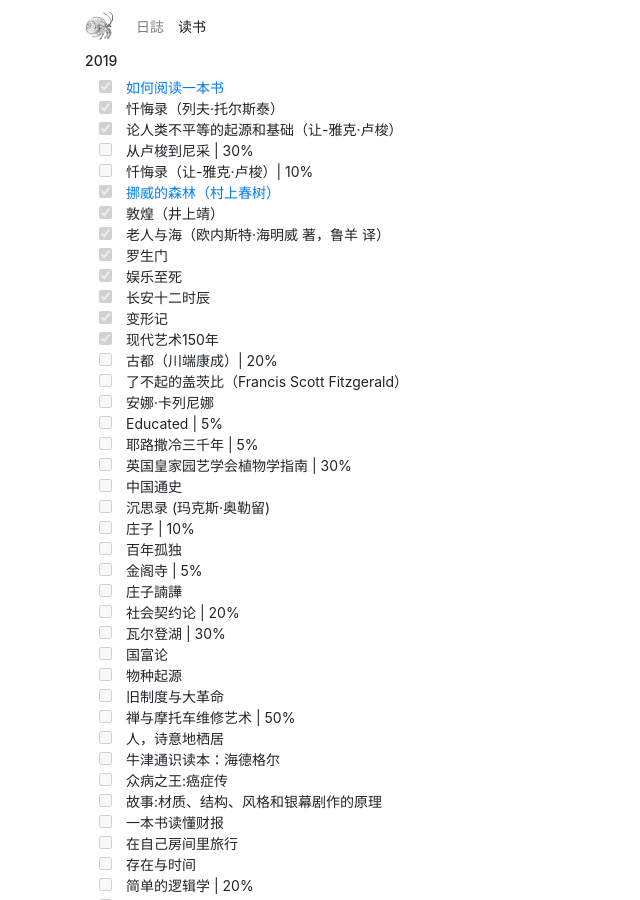
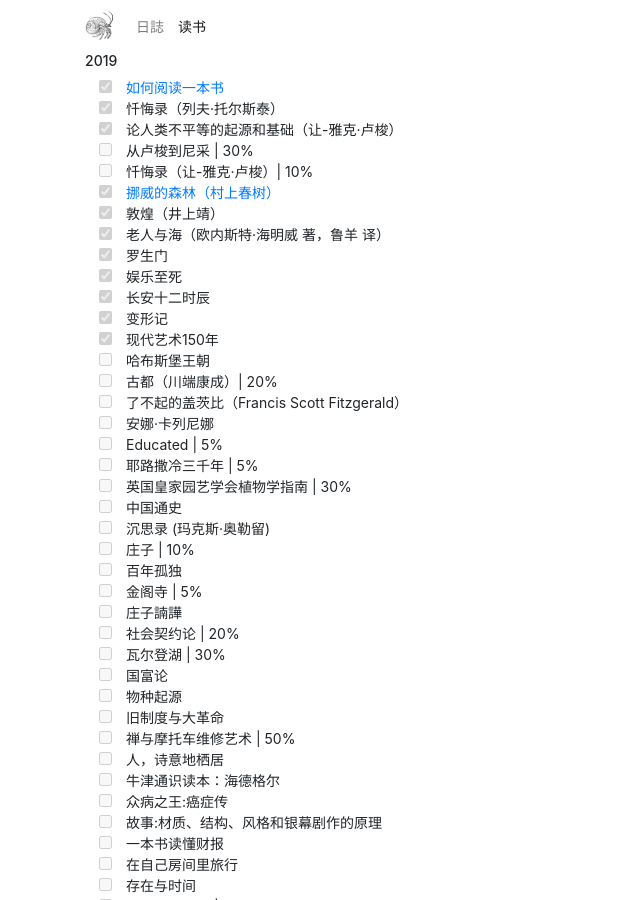
Before and after one commit to shellc/shellc.github.io, a Jekyll site: the page built from books.md, in a window 1280 px wide and 900 px high. Shown: the whole window, without its empty margins (0-640 px from the left). Built offline with Jekyll 4.4.1, drawn with Linux system fonts in a browser that asks for light colours.

Commit message:
update books

```diff
--- a/books.md
+++ b/books.md
@@ -18,6 +18,7 @@ title: 读书
 - [x] 长安十二时辰
 - [x] 变形记
 - [x] 现代艺术150年
+- [ ] 哈布斯堡王朝
 - [ ] 古都（川端康成）\| 20%
 - [ ] 了不起的盖茨比（Francis Scott Fitzgerald）
 - [ ] 安娜·卡列尼娜
```
Also changed, not shown: _drafts/2019-02-20-reading-note-template.md (renamed from _posts/books/2019-02-20-reading-note-template.md), _drafts/2019-02-21-how-to-read-a-book.md (renamed from _posts/books/2019-02-21-how-to-read-a-book.md), _drafts/2019-02-25-Norwegian-Wood.md (renamed from _posts/books/2019-02-25-Norwegian-Wood.md), _drafts/2019-05-19-shiliuziling.md (renamed from _posts/2019-05-19-shiliuziling.md).
